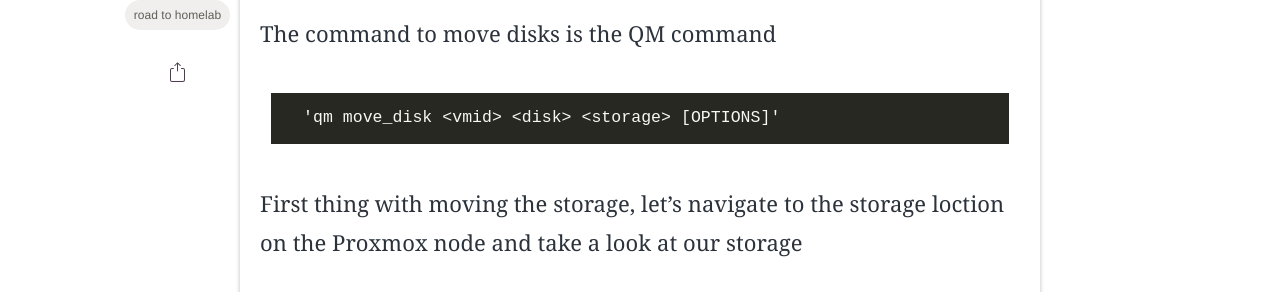
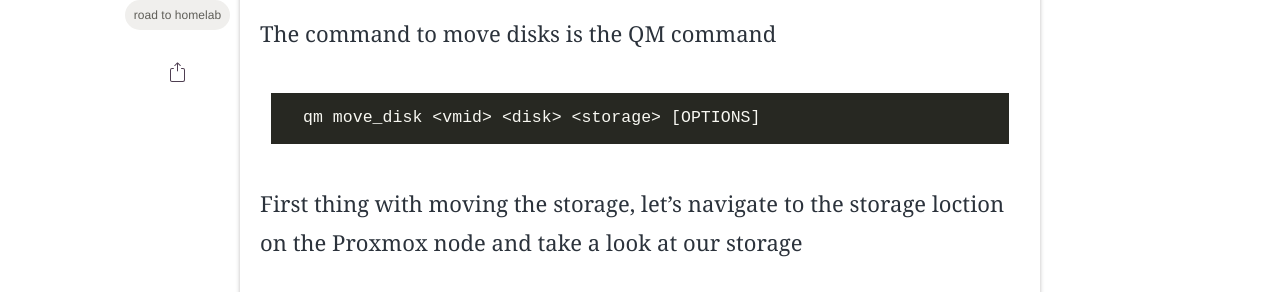
Before and after one commit to scottiepowell/gh-pages-blog.github.io, a Jekyll site: the page built from _posts/2022-06-23-moving-disks-with-qm-command.md.md, in a window 1280 px wide and 900 px high, scrolled down 1784 px. Shown: the part 152-444 px from the top of the window. Built offline with Jekyll 4.4.1, drawn with Linux system fonts in a browser that asks for light colours; some web fonts are replaced; comment, search, counter and statistics services are not loaded.

```diff
--- a/_posts/2022-06-23-moving-disks-with-qm-command.md.md
+++ b/_posts/2022-06-23-moving-disks-with-qm-command.md.md
@@ -24,7 +24,7 @@ ___
 
 The command to move disks is the QM command
 
-    'qm move_disk <vmid> <disk> <storage> [OPTIONS]'
+    qm move_disk <vmid> <disk> <storage> [OPTIONS]
 
 First thing with moving the storage, let's navigate to the storage loction on the Proxmox node and take a look at our storage
 
```
